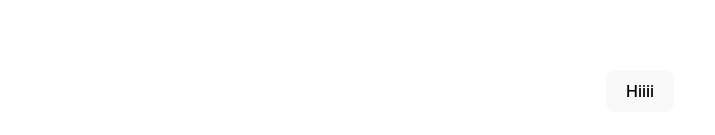
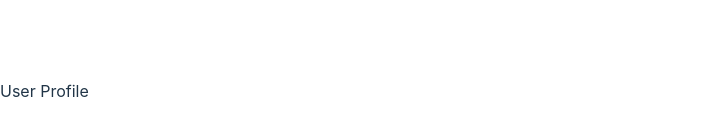
Before and after one commit to NeeleshShetty/Food-order-Online-MERN, a React (Vite) app in the folder frontend/: page /user-profile in a window 1280 px wide. Shown: the part 309-444 px from the top of the page, without its empty margins (0-715 px from the left). Built offline with nearby package versions, Linux system fonts and the light colour scheme.

Commit message:
Routes setup

```diff
--- a/frontend/package.json
+++ b/frontend/package.json
@@ -16,6 +16,7 @@
     "clsx": "^2.1.1",
     "react": "^18.2.0",
     "react-dom": "^18.2.0",
+    "react-router-dom": "^6.23.1",
     "tailwind-merge": "^2.3.0",
     "tailwindcss-animate": "^1.0.7"
   },
--- /dev/null
+++ b/frontend/src/AppRoutes.tsx
@@ -0,0 +1,12 @@
+import { Route, Routes } from "react-router-dom"
+
+const AppRoutes = ()=>{
+    return(
+        <Routes>
+            <Route path='/' element={<span>Home Page</span>}/>
+            <Route path='/user-profile' element={<span>User Profile</span>}/>
+        </Routes>
+    )
+}
+
+export default AppRoutes
--- a/frontend/src/main.tsx
+++ b/frontend/src/main.tsx
@@ -1,10 +1,13 @@
 import React from 'react'
 import ReactDOM from 'react-dom/client'
-import App from './App.tsx'
 import './index.css'
+import { BrowserRouter as Router } from 'react-router-dom'
+import AppRoutes from './AppRoutes'
 
 ReactDOM.createRoot(document.getElementById('root')!).render(
   <React.StrictMode>
-    <App />
+    <Router>
+     <AppRoutes />
+    </Router>
   </React.StrictMode>,
 )
```
Also changed, not shown: 1 other file (tests, documents, lock files or other folders).
